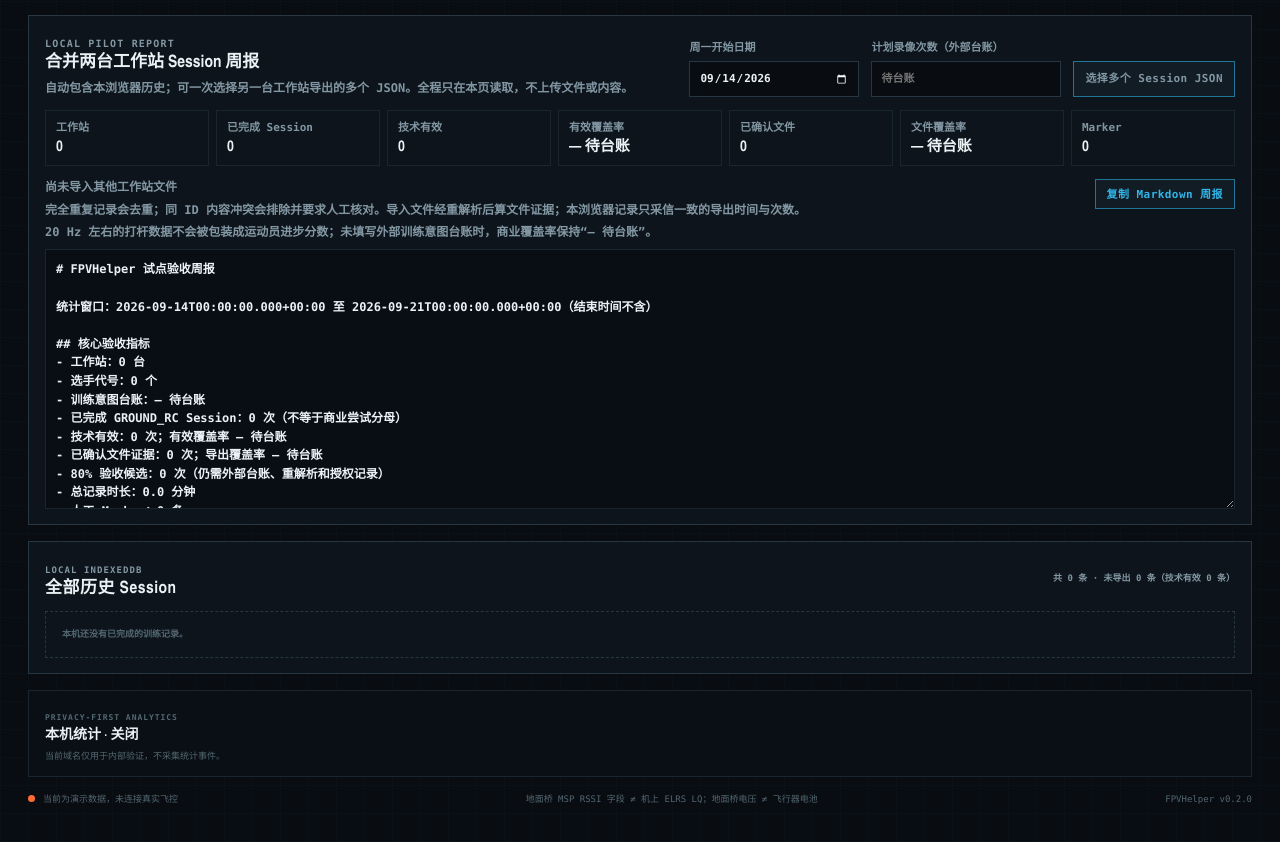
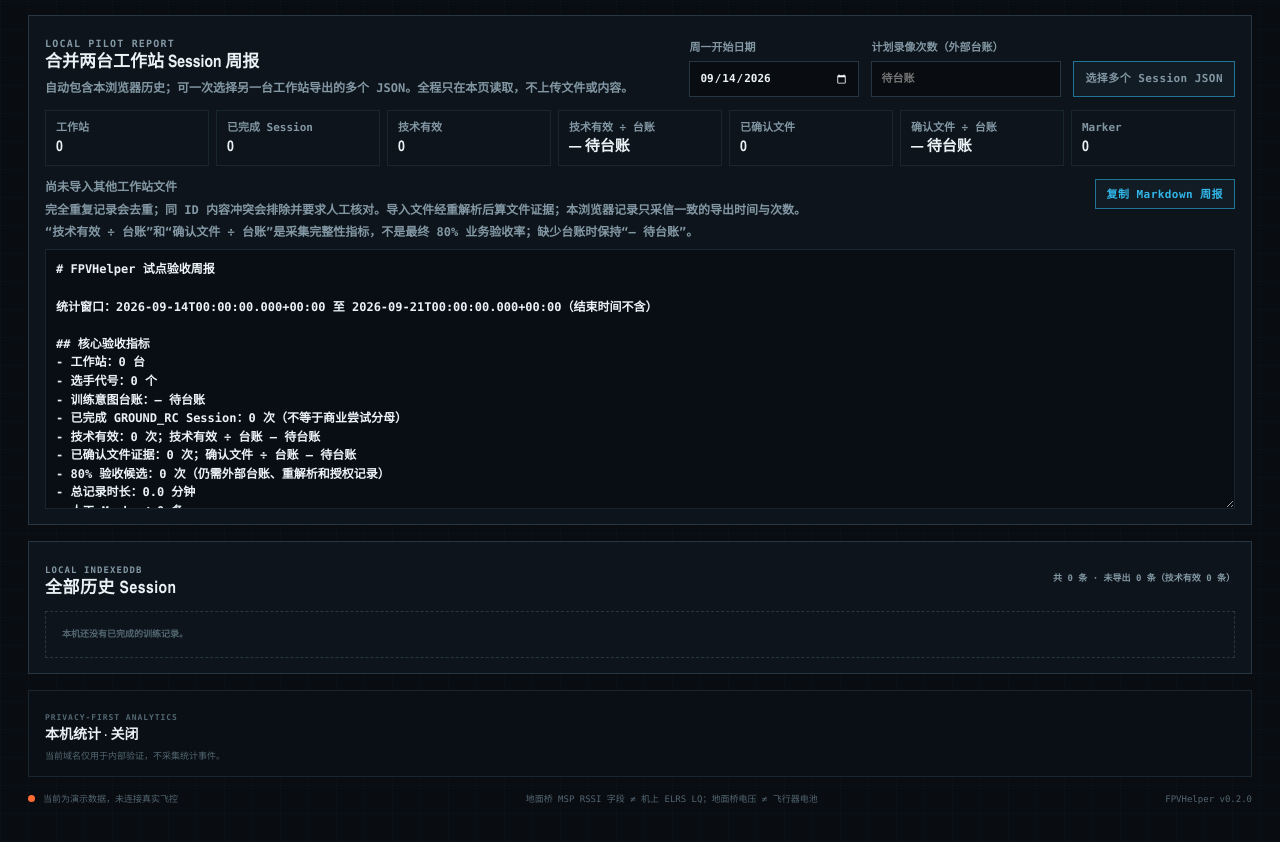
Before and after one commit to LongXL6/FPVhelper, a Next.js app: page / in a window 1280 px wide. Shown: the part 1399-2241 px from the top of the page. Built offline with nearby package versions, Linux system fonts and the light colour scheme.

Commit message:
fix: validate weekly report ledger bounds

```diff
--- a/app/globals.css
+++ b/app/globals.css
@@ -675,6 +675,7 @@ button:focus-visible, input:focus-visible, select:focus-visible, textarea:focus-
 .training-weekly-report__heading p { margin: 7px 0 0; color: var(--muted); font: 600 12px/1.5 var(--mono); }
 .training-weekly-report__heading > label { display: grid; gap: 7px; color: var(--muted); font: 700 11px/1.2 var(--mono); }
 .training-weekly-report__heading input[type="date"], .training-weekly-report__heading input[type="number"] { min-height: 36px; padding: 0 9px; border: 1px solid var(--line); background: var(--carbon); color: var(--white); color-scheme: dark; }
+.training-weekly-report__field-error { color: #f6bd48; font: 600 11px/1.4 var(--mono); }
 .training-weekly-report__heading .mini-button { position: relative; display: inline-flex; align-items: center; justify-content: center; min-height: 36px; cursor: pointer; }
 .training-weekly-report__heading .mini-button:focus-within { outline: 2px solid var(--signal); outline-offset: 3px; }
 .training-weekly-report__heading .mini-button input { position: absolute; width: 1px; height: 1px; overflow: hidden; opacity: 0; }
--- a/components/training-weekly-report.tsx
+++ b/components/training-weekly-report.tsx
@@ -8,6 +8,8 @@ import {
   MAX_REPORT_FILE_BYTES,
   MAX_REPORT_FILES,
   MAX_REPORT_TOTAL_BYTES,
+  MAX_INTENDED_RECORDINGS,
+  type TrainingWeeklyReport as TrainingWeeklyReportResult,
   type TrainingWeeklyReportSessionInput,
 } from "../lib/training-weekly-report";
 
@@ -29,16 +31,39 @@ function serverWeekStartSnapshot() {
   return "";
 }
 
-function localDateStartEpochMs(value: string) {
+export function validateTrainingWeekStartInput(value: string) {
   const match = /^(\d{4})-(\d{2})-(\d{2})$/.exec(value);
-  if (!match) return null;
+  if (!match) return { epochMs: null, error: "请选择有效的本地日期" };
   const year = Number(match[1]);
   const monthIndex = Number(match[2]) - 1;
   const day = Number(match[3]);
   const date = new Date(year, monthIndex, day);
-  return date.getFullYear() === year && date.getMonth() === monthIndex && date.getDate() === day
-    ? date.getTime()
-    : null;
+  if (date.getFullYear() !== year || date.getMonth() !== monthIndex || date.getDate() !== day) {
+    return { epochMs: null, error: "请选择有效的本地日期" };
+  }
+  if (date.getDay() !== 1) return { epochMs: null, error: "周开始必须选择本地周一" };
+  return { epochMs: date.getTime(), error: null };
+}
+
+export function validateIntendedRecordingsInput(value: string) {
+  if (value === "") return { intendedRecordings: undefined, error: null };
+  if (!/^\d+$/.test(value)) {
+    return { intendedRecordings: undefined, error: `请输入 0…${MAX_INTENDED_RECORDINGS.toLocaleString("en-US")} 的整数` };
+  }
+  const intendedRecordings = Number(value);
+  if (!Number.isSafeInteger(intendedRecordings) || intendedRecordings > MAX_INTENDED_RECORDINGS) {
+    return { intendedRecordings: undefined, error: `请输入 0…${MAX_INTENDED_RECORDINGS.toLocaleString("en-US")} 的整数` };
+  }
+  return { intendedRecordings, error: null };
+}
+
+function coverageLabel(
+  report: TrainingWeeklyReportResult,
+  value: number | null,
+) {
+  if (report.intentLedgerStatus === "missing") return "— 待台账";
+  if (report.intentLedgerStatus === "session-count-mismatch") return "— 待核对";
+  return value === null ? "—" : `${value.toFixed(1)}%`;
 }
 
 function yieldToMainThread() {
@@ -63,22 +88,25 @@ export function TrainingWeeklyReport({ localSessions }: { localSessions: Trainin
   const [copyStatus, setCopyStatus] = useState<string | null>(null);
 
   const weekStart = selectedWeekStart ?? localWeekStart;
-  const windowStartedAtEpochMs = localDateStartEpochMs(weekStart);
-  const intendedRecordings = /^\d+$/.test(intendedRecordingsInput)
-    ? Number(intendedRecordingsInput)
-    : undefined;
+  const weekValidation = validateTrainingWeekStartInput(weekStart);
+  const intendedValidation = validateIntendedRecordingsInput(intendedRecordingsInput);
+  const weekFieldError = selectedWeekStart === null ? null : weekValidation.error;
   const reportSessions = useMemo<TrainingWeeklyReportSessionInput[]>(() => [
     ...localSessions.map((session) => ({ session, source: "browser-local" as const })),
     ...importedSessions,
   ], [importedSessions, localSessions]);
   const report = useMemo(
-    () => windowStartedAtEpochMs === null ? null : buildTrainingWeeklyReport({
+    () => weekValidation.epochMs === null ? null : buildTrainingWeeklyReport({
       sessions: reportSessions,
-      windowStartedAtEpochMs,
-      intendedRecordings,
+      windowStartedAtEpochMs: weekValidation.epochMs,
+      intendedRecordings: intendedValidation.error ? undefined : intendedValidation.intendedRecordings,
     }),
-    [intendedRecordings, reportSessions, windowStartedAtEpochMs],
+    [intendedValidation.error, intendedValidation.intendedRecordings, reportSessions, weekValidation.epochMs],
   );
+  const intendedFieldError = intendedValidation.error
+    ?? (report?.intentLedgerStatus === "session-count-mismatch"
+      ? "台账与 Session 范围不一致，待核对"
+      : null);
   const markdown = useMemo(() => report ? formatTrainingWeeklyReportMarkdown(report) : "", [report]);
 
   const importFiles = async (event: ChangeEvent<HTMLInputElement>) => {
@@ -137,19 +165,29 @@ export function TrainingWeeklyReport({ localSessions }: { localSessions: Trainin
         </div>
         <label>
           <span>周一开始日期</span>
-          <input type="date" value={weekStart} onChange={(event) => setSelectedWeekStart(event.target.value)} />
+          <input
+            type="date"
+            value={weekStart}
+            aria-invalid={weekFieldError !== null}
+            aria-describedby={weekFieldError ? "training-week-error" : undefined}
+            onChange={(event) => setSelectedWeekStart(event.target.value)}
+          />
+          {weekFieldError ? <small id="training-week-error" className="training-weekly-report__field-error" role="alert">{weekFieldError}</small> : null}
         </label>
         <label>
           <span>计划录像次数（外部台账）</span>
           <input
             type="number"
             min="0"
-            max="1000000"
+            max={MAX_INTENDED_RECORDINGS}
             step="1"
             value={intendedRecordingsInput}
             placeholder="待台账"
+            aria-invalid={intendedFieldError !== null}
+            aria-describedby={intendedFieldError ? "training-intended-error" : undefined}
             onChange={(event) => setIntendedRecordingsInput(event.target.value)}
           />
+          {intendedFieldError ? <small id="training-intended-error" className="training-weekly-report__field-error" role="alert">{intendedFieldError}</small> : null}
         </label>
         <label className="mini-button mini-button--active">
           选择多个 Session JSON
@@ -162,18 +200,18 @@ export function TrainingWeeklyReport({ localSessions }: { localSessions: Trainin
           <span>工作站<b>{report.workstationCount}</b></span>
           <span>已完成 Session<b>{report.completedSessionCount}</b></span>
           <span>技术有效<b>{report.validCount}</b></span>
-          <span>有效覆盖率<b>{report.intendedRecordings === null ? "— 待台账" : report.validCoveragePercent === null ? "—" : `${report.validCoveragePercent.toFixed(1)}%`}</b></span>
+          <span>技术有效 ÷ 台账<b>{coverageLabel(report, report.validCoveragePercent)}</b></span>
           <span>已确认文件<b>{report.confirmedFileCount}</b></span>
-          <span>文件覆盖率<b>{report.intendedRecordings === null ? "— 待台账" : report.exportCoveragePercent === null ? "—" : `${report.exportCoveragePercent.toFixed(1)}%`}</b></span>
+          <span>确认文件 ÷ 台账<b>{coverageLabel(report, report.exportCoveragePercent)}</b></span>
           <span>Marker<b>{report.markerCount}</b></span>
         </div>
-      ) : <p className="training-weekly-report__pending" role="status">正在读取浏览器本地周起始日期…</p>}
+      ) : <p className="training-weekly-report__pending" role="status">{weekFieldError ?? "正在读取浏览器本地周起始日期…"}</p>}
 
       <div className="training-weekly-report__output">
         <div>
           <b>{importSummary}</b>
           <small>完全重复记录会去重；同 ID 内容冲突会排除并要求人工核对。导入文件经重解析后算文件证据；本浏览器记录只采信一致的导出时间与次数。</small>
-          <small>20 Hz 左右的打杆数据不会被包装成运动员进步分数；未填写外部训练意图台账时，商业覆盖率保持“— 待台账”。</small>
+          <small>“技术有效 ÷ 台账”和“确认文件 ÷ 台账”是采集完整性指标，不是最终 80% 业务验收率；缺少台账时保持“— 待台账”。</small>
           {report && report.conflictingSessionIds.length > 0 ? <p role="alert">有 {report.conflictingSessionIds.length} 条冲突 Session 已排除。</p> : null}
           {error ? <p role="alert">{error}</p> : null}
         </div>
--- a/lib/training-weekly-report.ts
+++ b/lib/training-weekly-report.ts
@@ -10,6 +10,7 @@ import {
 export const MAX_REPORT_FILES = 20;
 export const MAX_REPORT_FILE_BYTES = 5 * 1_024 * 1_024;
 export const MAX_REPORT_TOTAL_BYTES = 20 * 1_024 * 1_024;
+export const MAX_INTENDED_RECORDINGS = 1_000_000;
 
 export type TrainingWeeklyReportSessionSource = "browser-local" | "imported-file";
 
@@ -37,6 +38,7 @@ export interface TrainingWeeklyReport {
   unknownWorkstationSessionCount: number;
   athleteCount: number;
   intendedRecordings: number | null;
+  intentLedgerStatus: "missing" | "valid" | "session-count-mismatch";
   completedSessionCount: number;
   validCount: number;
   validCoveragePercent: number | null;
@@ -113,6 +115,15 @@ export function trainingReportWindowEndEpochMs(windowStartedAtEpochMs: number) {
   return windowEnd.getTime();
 }
 
+function isLocalMondayStart(epochMs: number) {
+  const date = new Date(epochMs);
+  return date.getDay() === 1
+    && date.getHours() === 0
+    && date.getMinutes() === 0
+    && date.getSeconds() === 0
+    && date.getMilliseconds() === 0;
+}
+
 function hasConfirmedBrowserFileEvidence(session: TrainingSession) {
   return session.exportedAt !== null
     && Number.isFinite(Date.parse(session.exportedAt))
@@ -126,8 +137,13 @@ export function buildTrainingWeeklyReport({
   intendedRecordings,
 }: BuildTrainingWeeklyReportInput): TrainingWeeklyReport {
   if (!Number.isFinite(windowStartedAtEpochMs)) throw new Error("周报开始时间无效");
-  if (intendedRecordings !== undefined && (!Number.isSafeInteger(intendedRecordings) || intendedRecordings < 0)) {
-    throw new Error("训练意图台账次数必须是非负整数");
+  if (!isLocalMondayStart(windowStartedAtEpochMs)) throw new Error("周报开始时间必须是本地周一 00:00");
+  if (intendedRecordings !== undefined && (
+    !Number.isSafeInteger(intendedRecordings)
+    || intendedRecordings < 0
+    || intendedRecordings > MAX_INTENDED_RECORDINGS
+  )) {
+    throw new Error(`训练意图台账次数必须是 0…${MAX_INTENDED_RECORDINGS.toLocaleString("en-US")} 的安全整数`);
   }
   const windowEndedAtEpochMs = trainingReportWindowEndEpochMs(windowStartedAtEpochMs);
   const sessionsInWindow = sessions.filter(({ session }) => {
@@ -151,6 +167,12 @@ export function buildTrainingWeeklyReport({
   const workstationIds = new Set(completedSessions.flatMap(({ session }) => session.workstationId ? [session.workstationId] : []));
   const athleteCodes = new Set(completedSessions.flatMap(({ session }) => session.athleteCode ? [session.athleteCode] : []));
   const intendedRecordingCount = intendedRecordings ?? null;
+  const intentLedgerStatus = intendedRecordingCount === null
+    ? "missing"
+    : intendedRecordingCount < completedSessions.length
+      ? "session-count-mismatch"
+      : "valid";
+  const coverageDenominator = intentLedgerStatus === "valid" ? intendedRecordingCount : null;
 
   return {
     windowStartedAt: toLocalWallClockTimestamp(windowStartedAtEpochMs),
@@ -159,11 +181,12 @@ export function buildTrainingWeeklyReport({
     unknownWorkstationSessionCount: completedSessions.filter(({ session }) => session.workstationId === null).length,
     athleteCount: athleteCodes.size,
     intendedRecordings: intendedRecordingCount,
+    intentLedgerStatus,
     completedSessionCount: completedSessions.length,
     validCount,
-    validCoveragePercent: intendedRecordingCount === null ? null : percent(validCount, intendedRecordingCount),
+    validCoveragePercent: coverageDenominator === null ? null : percent(validCount, coverageDenominator),
     confirmedFileCount,
-    exportCoveragePercent: intendedRecordingCount === null ? null : percent(confirmedFileCount, intendedRecordingCount),
+    exportCoveragePercent: coverageDenominator === null ? null : percent(confirmedFileCount, coverageDenominator),
     attemptCandidateCount: completedSessions.filter(({ session }) => assessTrainingAttemptCandidate(session).candidate).length,
     totalDurationMs: completedSessions.reduce((total, { session }) => total + session.durationMs, 0),
     markerCount: completedSessions.reduce((total, { session }) => total + session.markers.length, 0),
@@ -192,8 +215,13 @@ const MARKER_LABELS: Record<TrainingSessionMarkerKind, string> = {
   throttle: "油门过猛",
 };
 
-function formatCommercialCoverage(value: number | null, intendedRecordings: number | null) {
-  if (intendedRecordings === null) return "— 待台账";
+function formatCommercialCoverage(
+  value: number | null,
+  intendedRecordings: number | null,
+  intentLedgerStatus: TrainingWeeklyReport["intentLedgerStatus"],
+) {
+  if (intentLedgerStatus === "missing") return "— 待台账";
+  if (intentLedgerStatus === "session-count-mismatch") return "— 台账与 Session 范围不一致，待核对";
   return value === null ? "—（台账为 0）" : `${value.toFixed(1)}%`;
 }
 
@@ -218,8 +246,8 @@ export function formatTrainingWeeklyReportMarkdown(report: TrainingWeeklyReport)
     `- 选手代号：${report.athleteCount} 个`,
     `- 训练意图台账：${report.intendedRecordings === null ? "— 待台账" : `${report.intendedRecordings} 次`}`,
     `- 已完成 GROUND_RC Session：${report.completedSessionCount} 次（不等于商业尝试分母）`,
-    `- 技术有效：${report.validCount} 次；有效覆盖率 ${formatCommercialCoverage(report.validCoveragePercent, report.intendedRecordings)}`,
-    `- 已确认文件证据：${report.confirmedFileCount} 次；导出覆盖率 ${formatCommercialCoverage(report.exportCoveragePercent, report.intendedRecordings)}`,
+    `- 技术有效：${report.validCount} 次；技术有效 ÷ 台账 ${formatCommercialCoverage(report.validCoveragePercent, report.intendedRecordings, report.intentLedgerStatus)}`,
+    `- 已确认文件证据：${report.confirmedFileCount} 次；确认文件 ÷ 台账 ${formatCommercialCoverage(report.exportCoveragePercent, report.intendedRecordings, report.intentLedgerStatus)}`,
     `- 80% 验收候选：${report.attemptCandidateCount} 次（仍需外部台账、重解析和授权记录）`,
     `- 总记录时长：${(report.totalDurationMs / 60_000).toFixed(1)} 分钟`,
     `- 人工 Marker：${report.markerCount} 条`,
@@ -234,6 +262,6 @@ export function formatTrainingWeeklyReportMarkdown(report: TrainingWeeklyReport)
     `- 完全重复记录：${report.duplicateCount} 条（已去重）`,
     conflicts,
     "",
-    "> 这份报告只证明 Session 运行与验收指标，不证明运动员能力提升。老板要求的三项表现指标尚未冻结前，不从 20 Hz 左右的打杆数据推导“平滑度”或“进步分数”。",
+    "> “技术有效 ÷ 台账”和“确认文件 ÷ 台账”是采集完整性指标，不是最终 80% 业务验收率，也不证明运动员能力提升。老板要求的三项表现指标尚未冻结前，不从 20 Hz 左右的打杆数据推导“平滑度”或“进步分数”。",
   ].join("\n");
 }
```
Also changed, not shown: 2 other files (tests, documents, lock files or other folders).
